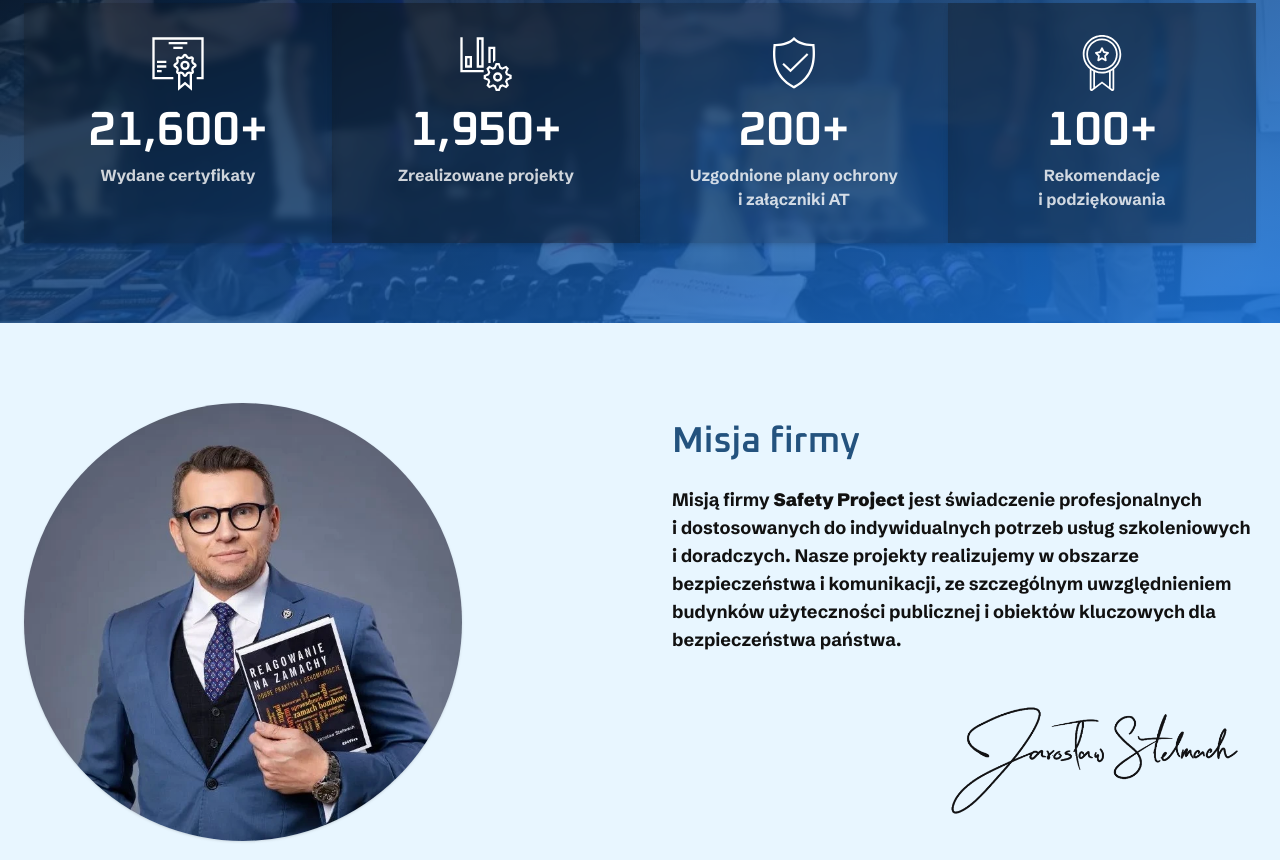
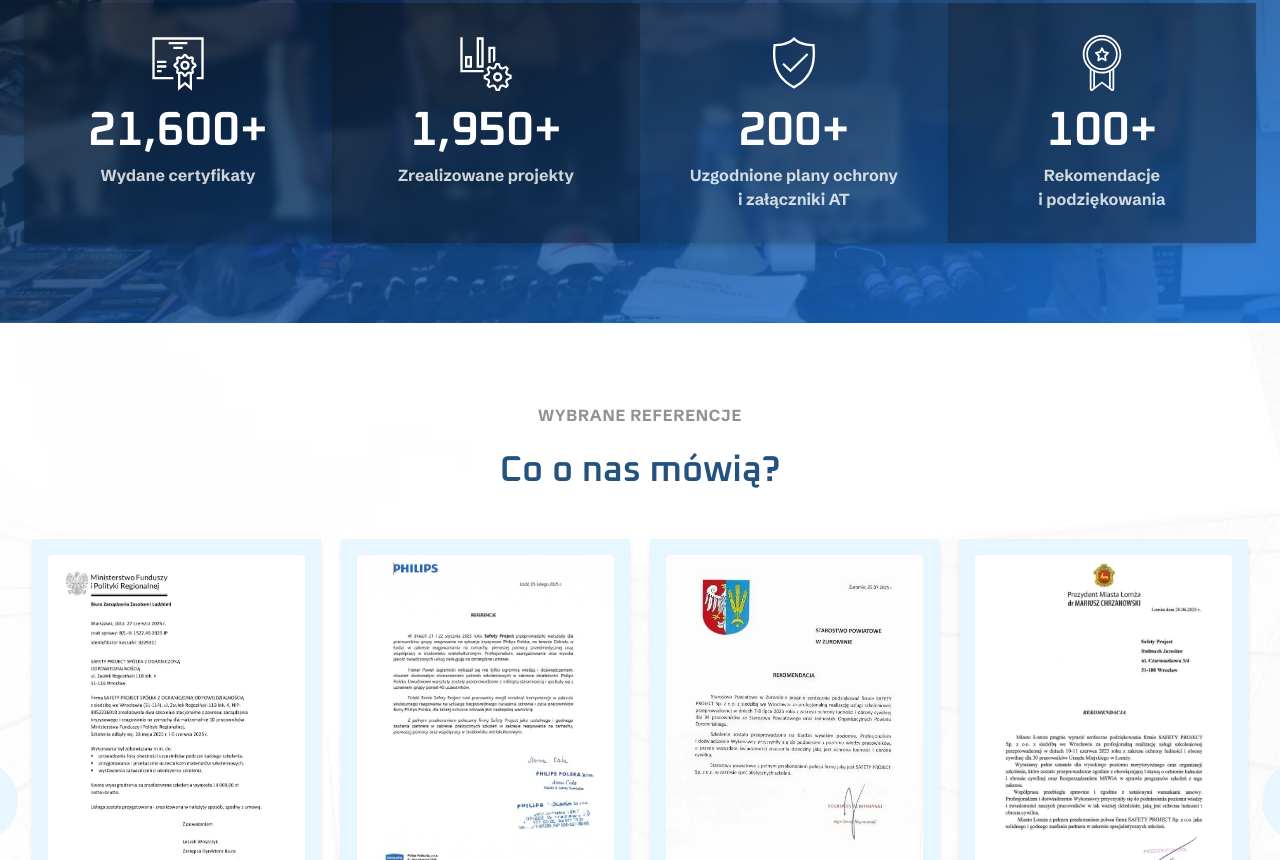
Before and after one commit to wgreben555/safety-project-new, a plain HTML site: page index.html in a window 1280 px wide. Shown: the part 1940-2800 px from the top of the page. Drawn offline with nearby package versions, Linux system fonts and the light colour scheme.

Commit message:
Update index.html

```diff
--- a/index.html
+++ b/index.html
@@ -194,7 +194,7 @@
 
     <!-- CTA -->
     <li>
-      <a href="#" class="block py-3 px-4 bg-brandBlue border-2 border-brandBlue text-white text-center font-semibold rounded hover:bg-transparent hover:text-brandBlue transition-all duration-300">
+      <a href="#" class="block py-3 px-4 text-center bg-brandAccent text-white border-2 border-brandAccent font-semibold rounded hover:bg-transparent hover:text-brandAccent transition-all duration-300">
         Bezpłatna konsultacja
       </a>
     </li>
@@ -212,7 +212,7 @@
     Your browser does not support HTML5 video.
   </video>
 
-  <div class="absolute inset-0 top-0 left-0 bg-[linear-gradient(to_bottom_right,_#000000cc,_#1f81f4cc)] z-[-1] pointer-events-none"></div>
+  <div class="absolute inset-0 top-0 left-0 bg-[linear-gradient(to_bottom_right,_#00000099,_#1f81f499)] z-[-1] pointer-events-none"></div>
 
   <div class="max-w-7xl mx-auto px-6 p-36 flex flex-col lg:flex-row items-start justify-between gap-12 relative">
 
@@ -480,33 +480,6 @@
   </div>
 </section>
 
-<!-- Misja firmy -->
-<section class="py-20 bg-brandLightBLue text-brandBlack">
-  <div class="max-w-7xl mx-auto px-6 grid md:grid-cols-2 gap-16 items-center">
-
-    <!-- Founder image -->
-    <div class="flex justify-center md:block">
-      <img alt="mjr rez. dr hab. inż. Jarosław Stelmach, Prezes Safety Project"
-           class="w-3/4 shadow rounded-full"
-           src="images/stelmach-ksiazka.webp"/>
-    </div>
-
-    <!-- Text -->
-    <div>
-      <h2 class="text-3xl mb-6 md:text-4xl font-heading font-bold text-brandBlue">
-        Misja firmy
-      </h2>
-      <p class="mb-4 text-lg">
-        Misją firmy <span class="font-black-body">Safety Project</span> jest świadczenie profesjonalnych i&nbsp;dostosowanych do&nbsp;indywidualnych potrzeb usług szkoleniowych i&nbsp;doradczych. Nasze projekty realizujemy w&nbsp;obszarze bezpieczeństwa i&nbsp;komunikacji, ze&nbsp;szczególnym uwzględnieniem budynków użyteczności publicznej i&nbsp;obiektów kluczowych dla bezpieczeństwa państwa.
-      </p>
-      <img alt="Podpis Jarosław Stelmach"
-           class="h-36 mt-6 ml-auto"
-           src="images/stelmach-podpis.webp"/>
-    </div>
-
-  </div>
-</section>
-
 <section class="relative bg-white text-brandBlack py-20 overflow-hidden">
   <!-- Background Image -->
   <div class="absolute inset-0 bg-[url('images/tlo-obiektowe-białe.webp')] bg-cover bg-center bg-no-repeat opacity-30 z-0"></div>
@@ -586,11 +559,8 @@
 </div>
 
     <div class="mt-20 text-center">
-      <p class="text-sm md:text-base uppercase tracking-wider text-brandGray mb-4">
+      <h2 class="text-3xl md:text-4xl font-heading font-bold text-brandBlue mb-6">
         Nasze wartości
-      </p>
-      <h2 class="text-3xl md:text-4xl font-heading font-bold text-brandBlue mb-6">
-        Dlaczego Safety Project?
       </h2>
       <p class="mb-4 text-lg">
         Dążymy do&nbsp;zapewnienia <span class="font-black-body">najwyższej jakości</span> realizowanym projektom, opierając naszą działalność na wieloletnim doświadczeniu zawodowym trenerów oraz łączeniu <span class="font-black-body">naukowego i&nbsp;praktycznego</span> podejścia do&nbsp;rozwiązywania złożonych problemów z&nbsp;zakresu bezpieczeństwa i&nbsp;komunikacji.
```
